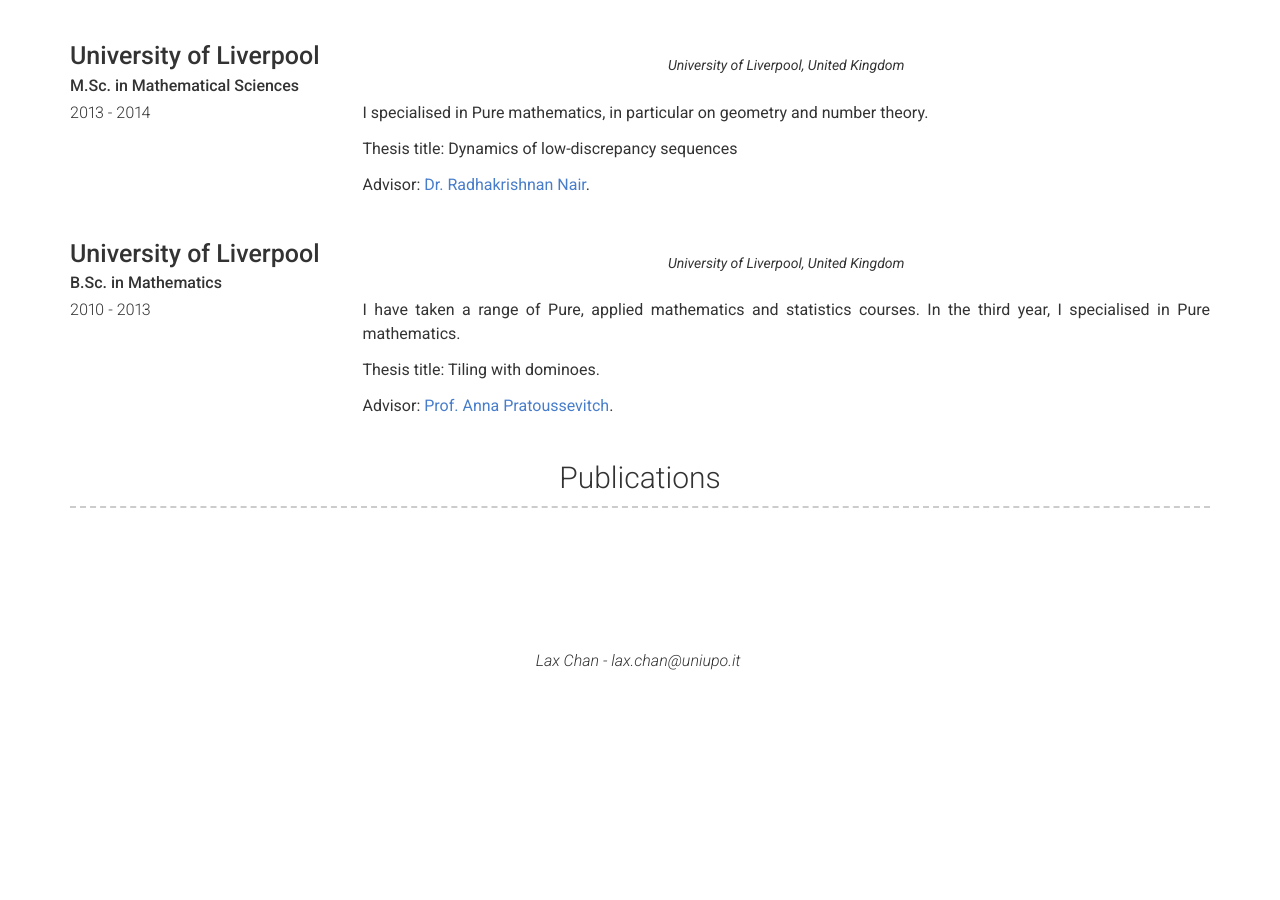
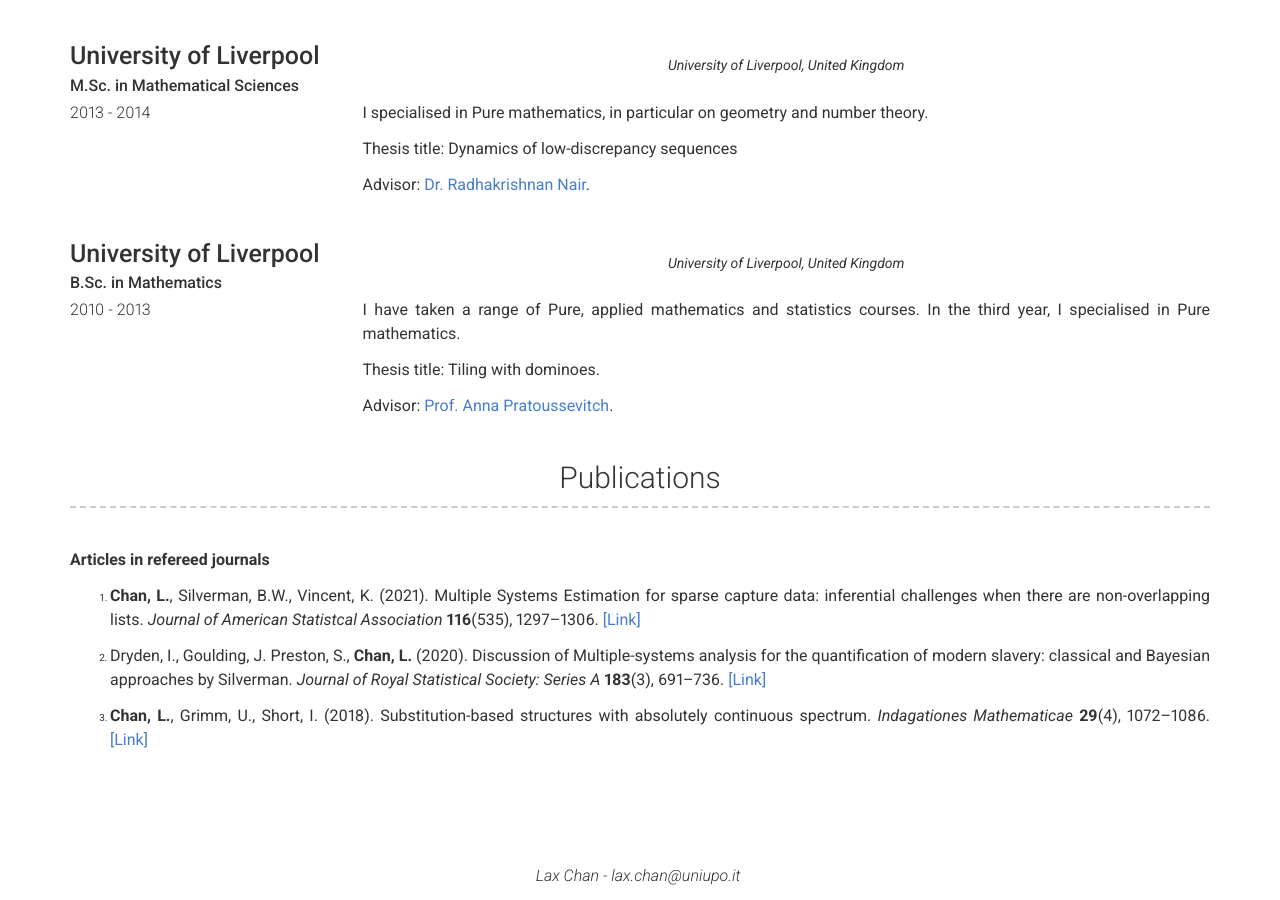
Before and after one commit to Laxchan/Laxchan.github.io, a Jekyll site: the page built from index.md, in a window 1280 px wide and 900 px high, scrolled down 1454 px. Built offline with Jekyll 4.4.1, drawn with Linux system fonts in a browser that asks for light colours; before the commit the page ends 2139 px from its top, so only the background shows below that.

Commit message:
Update _config.yml

```diff
--- a/_config.yml
+++ b/_config.yml
@@ -49,6 +49,17 @@
 more_title: Publications
 more_content: |
 
+  **Articles in refereed journals**
+
+  1. **Chan, L.**, Silverman, B.W., Vincent, K. (2021). Multiple Systems Estimation for sparse capture data: inferential challenges when
+  there are non-overlapping lists. *Journal of American Statistcal Association* **116**(535), 1297--1306. [[Link]](https://www.tandfonline.com/doi/full/10.1080/01621459.2019.1708748)
+
+  1. Dryden, I., Goulding, J. Preston, S., **Chan, L.** (2020). Discussion of Multiple-systems analysis for the quantification of modern slavery:
+  classical and Bayesian approaches by Silverman. *Journal of Royal Statistical Society: Series A* **183**(3), 691--736. [[Link]](https://rss.onlinelibrary.wiley.com/doi/full/10.1111/rssa.12505)
+
+  1. **Chan, L.**, Grimm, U., Short, I. (2018). Substitution-based structures with absolutely continuous spectrum. *Indagationes Mathematicae* **29**(4), 1072--1086.
+  [[Link]](https://www.sciencedirect.com/science/article/pii/S0019357718302659)
+
 
 
 
```
